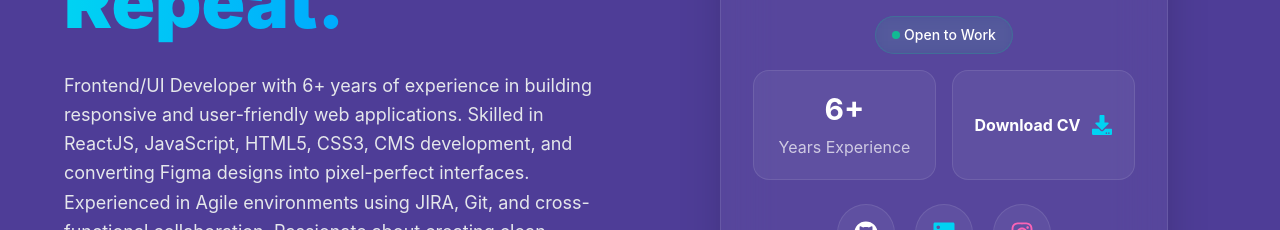
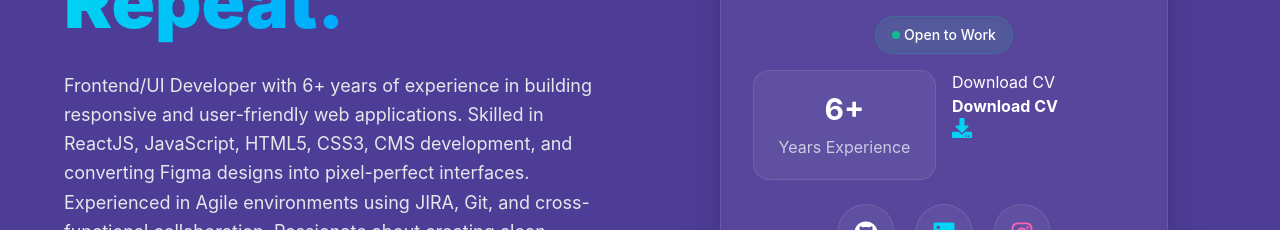
Before and after one commit to nikitagavhale97-prog/Nikita-Gavhale---Portfolio, a React app: page / in a window 1280 px wide. Shown: the part 429-659 px from the top of the page. Built offline with nearby package versions, Linux system fonts and the light colour scheme; no server answers; the HTML template or start-up script is replaced by a standard one.

Commit message:
Adding GTM

```diff
--- a/src/App.jsx
+++ b/src/App.jsx
@@ -144,8 +144,8 @@ export default function PortfolioWebsite() {
       file_name: "Nikita_Gavhale_CV.pdf",
     });
   }}
-  className="bg-white/5 border border-white/10 rounded-2xl p-5 flex items-center justify-center gap-3 hover:bg-white/10 hover:scale-105 transition duration-300"
 >
+  Download CV
   <h4 className="text-1xl font-bold text-white">Download CV</h4>
   <FaDownload className="text-xl text-cyan-400" />
 </a>
--- a/src/main.jsx
+++ b/src/main.jsx
@@ -6,8 +6,9 @@ import TagManager from 'react-gtm-module';
 
 window.dataLayer = window.dataLayer || [];
 
+
 TagManager.initialize({
-  gtmId: 'G-B2K5VB0X8X',
+  gtmId: "GTM-KKNZ7F56",
 });
 
 createRoot(document.getElementById('root')).render(
```
